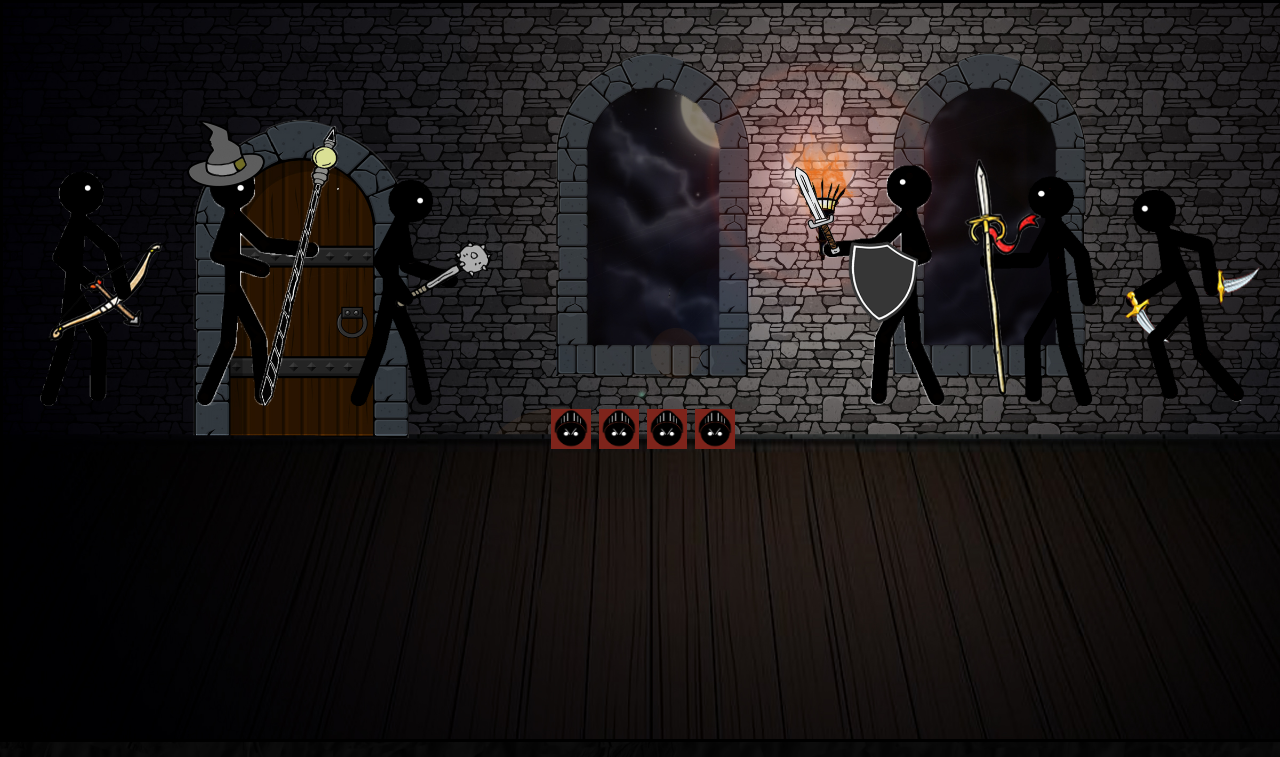
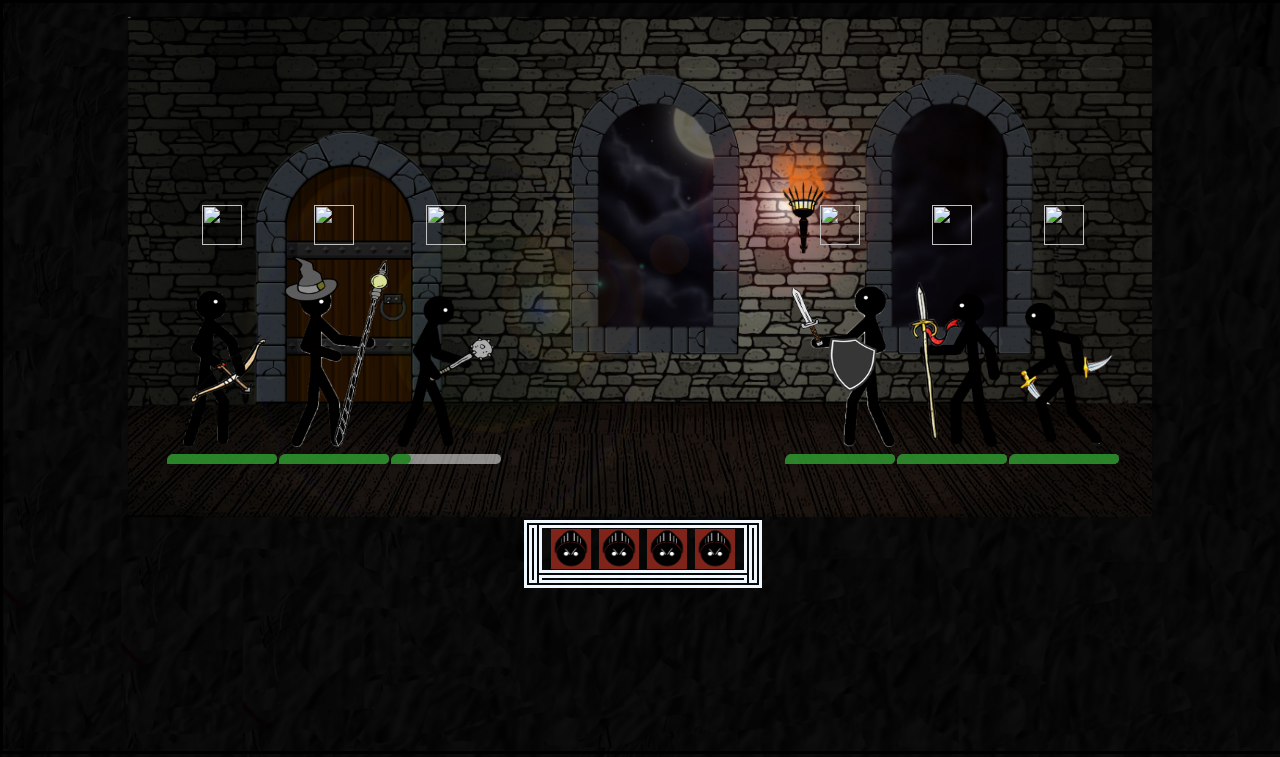
Before and after one commit to Tecnicatura-Team/Sticks-War-Game, a PHP site: page /juego.html in a window 1280 px wide. Shown: the part 43-800 px from the top of the page. Run offline with PHP 8.4, Linux system fonts and the light colour scheme.

Commit message:
agregada barras de vida y mejoras

```diff
--- a/css/estilos.css
+++ b/css/estilos.css
@@ -330,24 +330,24 @@ table {
 /*pagina de juego*/
 
 .Juego {
-    background: url("../img/batalla.jpg");
+    background: url("../img/batalla3.jpg");
     background-repeat: no-repeat;
     background-attachment: fixed;
     background-position: center;
-    background-position-y: 40px;
-    background-size: 100% 100%;
+    background-position-y: 60px;
+    background-size: 1024px 500px;
     width: 100%;
-    height: 92%;
+    height: 93.5%;
+    border: rgba(95, 158, 160, 0);
     border: solid;
-    color: black;
     margin-top: 0%;
-    /*  border: solid;
+    /* border: solid;
     color: aliceblue; */
 }
 
 .pjPartida {
     margin: auto;
-    margin-top: 100px;
+    margin-top: 200px;
     /*  border: solid;
     color: aliceblue; */
 }
@@ -365,3 +365,64 @@ table {
     margin: auto;
     align: center;
 }
+
+#TurnoPJ1,
+#TurnoPJ2,
+#TurnoPJ3 {
+    border-radius: 10px 7px 8px 2px;
+}
+
+.fondoVida {
+    border-radius: 10px 7px 8px 2px;
+    background-color: rgba(255, 255, 255, 0.527);
+    width: 100%;
+    height: 10px;
+}
+
+#VidaPJ1 {
+    width: 100%;
+    height: 10px;
+    border-radius: 10px 7px 8px 2px;
+}
+
+#VidaPJ2 {
+    width: 100%;
+    height: 10px;
+    border-radius: 10px 7px 8px 2px;
+}
+
+#VidaPJ3 {
+    width: 100%;
+    height: 10px;
+    border-radius: 10px 7px 8px 2px;
+}
+
+#VidaEnemigoPJ1 {
+    width: 100%;
+    height: 10px;
+    border-radius: 10px 7px 8px 2px;
+}
+
+#VidaEnemigoPJ2 {
+    width: 100%;
+    height: 10px;
+    border-radius: 10px 7px 8px 2px;
+}
+
+#VidaEnemigoPJ3 {
+    width: 100%;
+    height: 10px;
+    border-radius: 10px 7px 8px 2px;
+}
+
+.THabilidad {
+    margin: auto;
+    margin-top: 50px;
+    border: solid;
+    color: aliceblue;
+}
+
+.THabilidad td {
+    border: solid;
+    color: aliceblue;
+}
--- a/js/index.js
+++ b/js/index.js
@@ -121,77 +121,3 @@ function mensajelogin() {
         }
     })
 }
-
-//limitar checkbox personajes
-function validacion(obj) {
-    limite = 3;
-    num = 0;
-    if (obj.checked) {
-        for (i = 0; ele = obj.form.elements[i]; i++)
-            if (ele.checked) num++;
-        if (num > limite)
-            obj.checked = false;
-    }
-}
-
-//función para mostrar texto flotante en las habilidades
-
-function showdiv(event, text) {
-    //determina un margen de pixels del div al raton
-    margin = 5;
-
-    //La variable IE determina si estamos utilizando IE
-    var IE = document.all ? true : false;
-
-    var tempX = 0;
-    var tempY = 0;
-
-    //document.body.clientHeight = devuelve la altura del body
-    if (IE) { //para IE
-        IE6 = navigator.userAgent.toLowerCase().indexOf('msie 6');
-        IE7 = navigator.userAgent.toLowerCase().indexOf('msie 7');
-        //event.y|event.clientY = devuelve la posicion en relacion a la parte superior visible del navegador
-        //event.screenY = devuelve la posicion del cursor en relaciona la parte superior de la pantalla
-        //event.offsetY = devuelve la posicion del mouse en relacion a la posicion superior de la caja donde se ha pulsado
-
-        if (IE6 > 0 || IE7 > 0) {
-            tempX = event.x
-            tempY = event.y
-            if (window.pageYOffset) {
-                tempY = (tempY + window.pageYOffset);
-                tempX = (tempX + window.pageXOffset);
-            } else {
-                tempY = (tempY + Math.max(document.body.scrollTop, document.documentElement.scrollTop));
-                tempX = (tempX + Math.max(document.body.scrollLeft, document.documentElement.scrollLeft));
-            }
-        } else {
-            //IE8
-            tempX = event.x
-            tempY = event.y
-        }
-    } else { //para netscape
-        //window.pageYOffset = devuelve el tamaño en pixels de la parte superior no visible (scroll) de la pagina
-        document.captureEvents(Event.MOUSEMOVE);
-        tempX = event.pageX;
-        tempY = event.pageY;
-    }
-
-    if (tempX < 0) { tempX = 0; }
-    if (tempY < 0) { tempY = 0; }
-
-    // Modificamos el contenido de la capa
-    document.getElementById('flotante').innerHTML = text;
-
-    // Posicionamos la capa flotante
-    document.getElementById('flotante').style.top = (tempY + margin) + "px";
-    document.getElementById('flotante').style.left = (tempX + margin) + "px";
-    document.getElementById('flotante').style.display = 'block';
-    return;
-}
-
-/**
- * Funcion para esconder el div
- */
-function hiddenDiv() {
-    document.getElementById('flotante').style.display = 'none';
-}
--- a/juego.html
+++ b/juego.html
@@ -25,38 +25,91 @@
 
     <div class="Juego">
 
-        <table class="pjPartida" width="150px;" height="350px ">
-            <tr>
-                <td><img src="img/StickArquero2.png" alt=" " width="160px " height="300px "></td>
-                <td><img src="img/StickMago2.png" alt=" " width="160px " height="300px "></td>
-                <td><img src="img/StickGuerrero2.png" alt=" " width="160px " height="300px "></td>
+        <table class="pjPartida" width="100px;" height="250px ">
+            <tr align="center">
+                <td><img id="SelectPJ3" alt=" " width="40px " height="40px "></td>
+                <td><img id="SelectPJ2" alt=" " width="40px " height="40px "></td>
+                <td><img id="SelectPJ1" alt=" " width="40px " height="40px "></td>
                 <td>
                     &nbsp;&nbsp;&nbsp;&nbsp;&nbsp;&nbsp;&nbsp;&nbsp;&nbsp;&nbsp;&nbsp;&nbsp;&nbsp;&nbsp;&nbsp;&nbsp;&nbsp;&nbsp;&nbsp;&nbsp;&nbsp;&nbsp;&nbsp;&nbsp;&nbsp;&nbsp;&nbsp;&nbsp;&nbsp;&nbsp;&nbsp;&nbsp;&nbsp;&nbsp;&nbsp;&nbsp;&nbsp;&nbsp;&nbsp;&nbsp;&nbsp;&nbsp;&nbsp;&nbsp;&nbsp;&nbsp;&nbsp;&nbsp;&nbsp;&nbsp;&nbsp;&nbsp;&nbsp;&nbsp;&nbsp;
                 </td>
-                <td><img src="img/StickPaladin.png " alt=" " width="160px " height="300px "></td>
-                <td><img src="img/StickAmazona.png " alt=" " width="160px " height="300px "></td>
-                <td><img src="img/StickAsesino.png " alt=" " width="160px " height="300px "></td>
+                <td><img id="SelectEnemigoPJ1" alt=" " width="40px " height="40px "></td>
+                <td><img id="SelectEnemigoPJ2" alt=" " width="40px " height="40px "></td>
+                <td><img id="SelectEnemigoPJ3" alt=" " width="40px " height="40px "></td>
             </tr>
-
             <tr>
-                <td class="Habilidades" colspan="7">
-                    <div class="pjHabilidades">
-                        <img src="img/logo1.jpg " alt=" " width="40px " height="40px " onmouseover="showdiv(event, 'Descripción de la habilidad 1'); " onMouseOut="hiddenDiv() " style='display:table;'>
-                        <img src="img/logo1.jpg " alt=" " width="40px " height="40px " onmouseover="showdiv(event, 'Descripción de la habilidad 2'); " onMouseOut="hiddenDiv() " style='display:table;'>
-                        <img src="img/logo1.jpg " alt=" " width="40px " height="40px " onmouseover="showdiv(event, 'Descripción de la habilidad 3'); " onMouseOut="hiddenDiv() " style='display:table;'>
-                        <img src="img/logo1.jpg " alt=" " width="40px " height="40px " onmouseover="showdiv(event, 'Descripción de la habilidad 4'); " onMouseOut="hiddenDiv() " style='display:table;'>
+                <td><img src="img/StickArquero2.png" id="PJ3" alt=" " width="110px " height="200px "></td>
+                <td><img src="img/StickMago2.png" id="PJ2" alt=" " width="110px " height="200px "></td>
+                <td><img src="img/StickGuerrero2.png" id="PJ1" alt=" " width="110px " height="200px "></td>
+                <td>
+                    &nbsp;&nbsp;&nbsp;&nbsp;&nbsp;&nbsp;&nbsp;&nbsp;&nbsp;&nbsp;&nbsp;&nbsp;&nbsp;&nbsp;&nbsp;&nbsp;&nbsp;&nbsp;&nbsp;&nbsp;&nbsp;&nbsp;&nbsp;&nbsp;&nbsp;&nbsp;&nbsp;&nbsp;&nbsp;&nbsp;&nbsp;&nbsp;&nbsp;&nbsp;&nbsp;&nbsp;&nbsp;&nbsp;&nbsp;&nbsp;&nbsp;&nbsp;&nbsp;&nbsp;&nbsp;&nbsp;&nbsp;&nbsp;&nbsp;&nbsp;&nbsp;&nbsp;&nbsp;&nbsp;&nbsp;
+                </td>
+                <td><img src="img/StickPaladin.png " id="EPJ1" alt=" " width="110px " height="200px "></td>
+                <td><img src="img/StickAmazona.png " id="EPJ2" alt=" " width="110px " height="200px "></td>
+                <td><img src="img/StickAsesino.png " id="EPJ1" alt=" " width="110px " height="200px "></td>
+            </tr>
+            <tr>
+                <td id="TurnoPJ3">
+                    <div class="fondoVida">
+                        <div id="VidaPJ3"></div>
+                    </div>
+                </td>
+                <td id="TurnoPJ2">
+                    <div class="fondoVida">
+                        <div id="VidaPJ2"></div>
+                    </div>
+                </td>
+                <td id="TurnoPJ1">
+                    <div class="fondoVida">
+                        <div id="VidaPJ1"></div>
+                    </div>
+                </td>
+                <td>
+                    &nbsp;&nbsp;&nbsp;&nbsp;&nbsp;&nbsp;&nbsp;&nbsp;&nbsp;&nbsp;&nbsp;&nbsp;&nbsp;&nbsp;&nbsp;&nbsp;&nbsp;&nbsp;&nbsp;&nbsp;&nbsp;&nbsp;&nbsp;&nbsp;&nbsp;&nbsp;&nbsp;&nbsp;&nbsp;&nbsp;&nbsp;&nbsp;&nbsp;&nbsp;&nbsp;&nbsp;&nbsp;&nbsp;&nbsp;&nbsp;&nbsp;&nbsp;&nbsp;&nbsp;&nbsp;&nbsp;&nbsp;&nbsp;&nbsp;&nbsp;&nbsp;&nbsp;&nbsp;&nbsp;&nbsp;
+                </td>
+                <td id="EnemigoPJ1">
+                    <div class="fondoVida">
+                        <div id="VidaEnemigoPJ1"></div>
+                    </div>
+                </td>
+                <td id="EnemigoPJ2">
+                    <div class="fondoVida">
+                        <div id="VidaEnemigoPJ2"></div>
+                    </div>
+                </td>
+                <td id="EnemigoPJ3">
+                    <div class="fondoVida">
+                        <div id="VidaEnemigoPJ3"></div>
                     </div>
                 </td>
             </tr>
+
+        </table>
+
+        <table class="THabilidad">
+
+            <tr>
+                <td rowspan="2">
+                </td>
+                <td class="Habilidades" colspan="7">
+                    <div class="pjHabilidades">
+                        <img src="img/logo1.jpg " alt=" " width="40px " height="40px" onmouseover="mostrarhabilidad('SelectEnemigoPJ1','img/SelectEnemigo.png',event,'Descripción de la habilidad 1')" onmouseout=" ocultarhabilidad('SelectEnemigoPJ1')" style='display:table;'>
+                        <img src="img/logo1.jpg " alt=" " width="40px " height="40px" onmouseover="mostrarhabilidad('SelectEnemigoPJ2','img/SelectEnemigo.png',event,'Descripción de la habilidad 2')" onmouseout=" ocultarhabilidad('SelectEnemigoPJ2')" style='display:table;'>
+                        <img src="img/logo1.jpg " alt=" " width="40px " height="40px" onmouseover="mostrarhabilidad('SelectEnemigoPJ3','img/SelectEnemigo.png',event,'Descripción de la habilidad 3')" onmouseout=" ocultarhabilidad('SelectEnemigoPJ3')" style='display:table;'>
+                        <img src="img/logo1.jpg " alt=" " width="40px " height="40px" onmouseover="mostrarhabilidad('SelectPJ1','img/SelectEnemigo.png',event,'Descripción de la habilidad 4')" onmouseout=" ocultarhabilidad('SelectPJ1')" style='display:table;'>
+                    </div>
+                </td>
+                <td rowspan="2"></td>
+            </tr>
+
             <tr>
                 <td colspan="7 " align="center">
                     <div id="flotante"></div>
                 </td>
             </tr>
     </div>
-
-
-    <script src="js/index.js "></script>
+    <script src="js/jquery-3.3.1.js"></script>
+    <script src="js/juego.js "></script>
 
     </div>
 </body>
--- a/personajes.html
+++ b/personajes.html
@@ -104,7 +104,7 @@
             <p>Redes sociales: <a href="http://facebook.com/" style="color: brown">Mi Facebook</a></p>
         </footer>
 
-        <script src="js/index.js"></script>
+        <script src="js/juego.js"></script>
     </div>
 </body>
 
```
Also changed, not shown: Modelo/class.conexion.php (added, +50 -0 lines), Modelo/class.consultas.php (added, +66 -0 lines), js/juego.js (added, +121 -0 lines), img/SelectAliado.png (added), img/SelectEnemigo.png (added).
